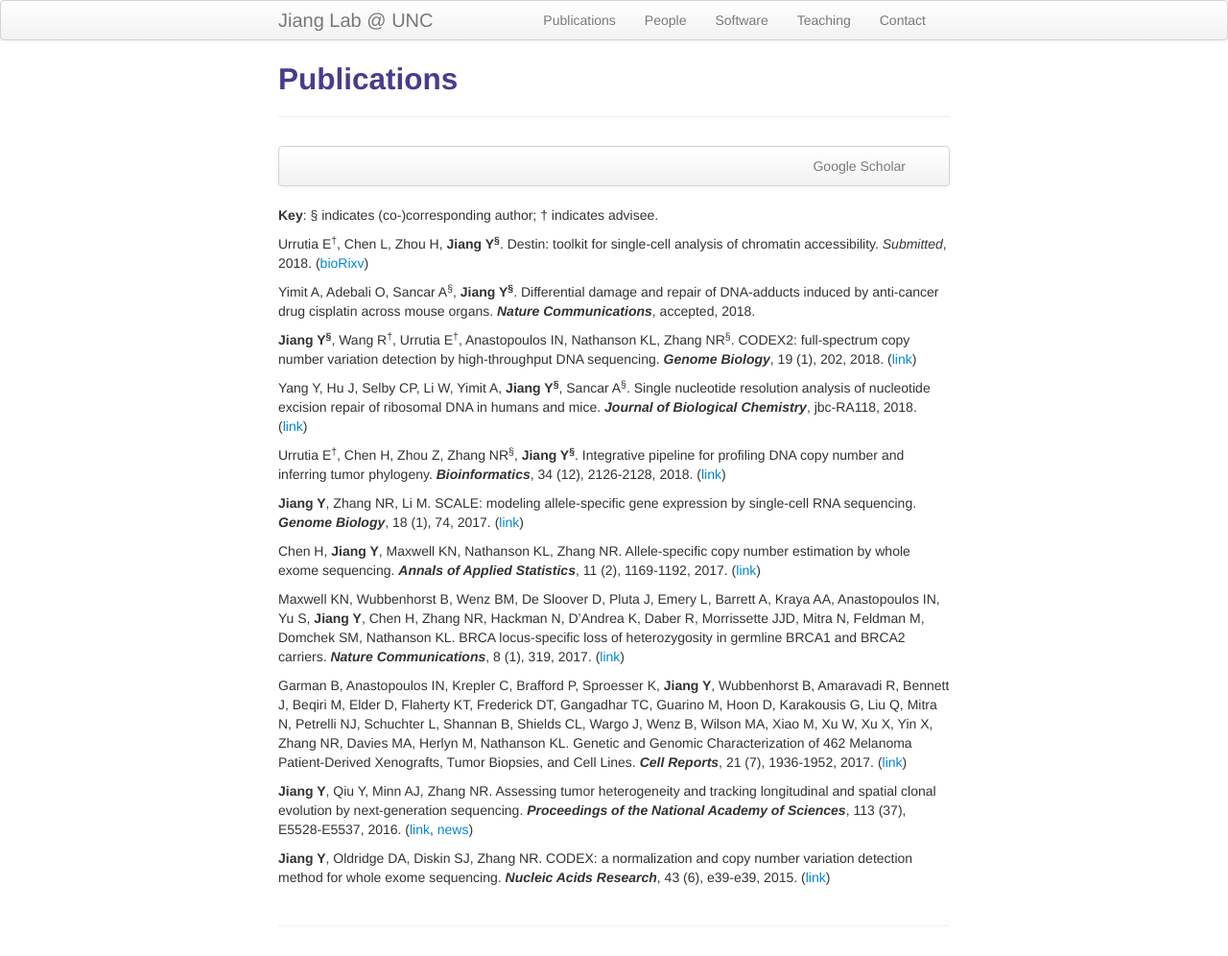
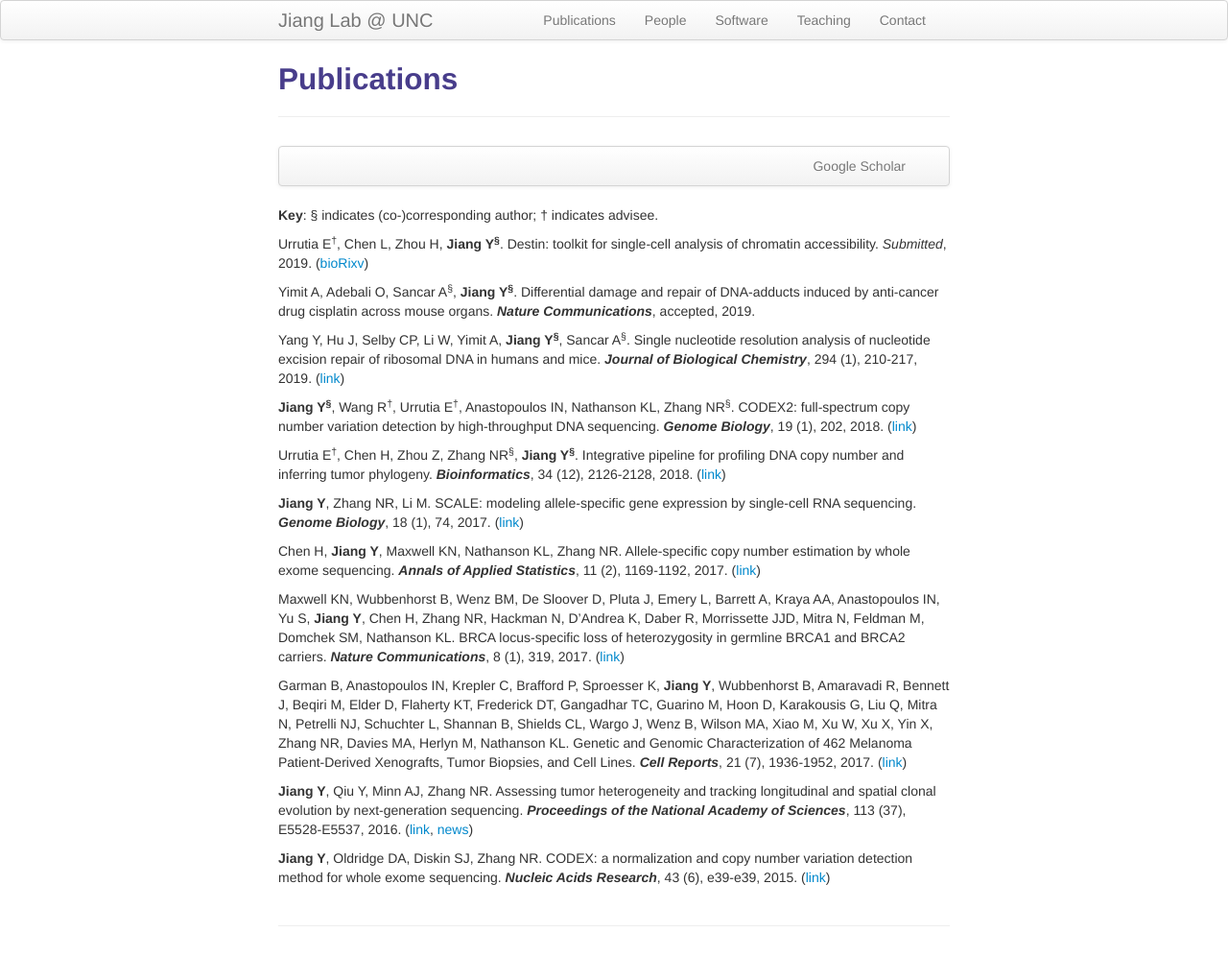
Before and after one commit to yuchaojiang/yuchaojiang.github.io, a Jekyll site: the page built from pages/pubs.md, in a window 1280 px wide. Shown: the whole page at 96% size. Built offline with Jekyll 4.4.1, drawn with Linux system fonts in a browser that asks for light colours.

Commit message:
Update pubs.md

```diff
--- a/pages/pubs.md
+++ b/pages/pubs.md
@@ -14,13 +14,13 @@ description: Yuchao Jiang's publications
 
 **Key**: &sect; indicates (co-)corresponding author; &dagger; indicates advisee.
 
-Urrutia E<sup>&dagger;</sup>, Chen L, Zhou H, **Jiang Y<sup>&sect;</sup>**. Destin: toolkit for single-cell analysis of chromatin accessibility. *Submitted*, 2018. ([bioRixv](http://biorxiv.org/cgi/content/short/461905v1))
+Urrutia E<sup>&dagger;</sup>, Chen L, Zhou H, **Jiang Y<sup>&sect;</sup>**. Destin: toolkit for single-cell analysis of chromatin accessibility. *Submitted*, 2019. ([bioRixv](http://biorxiv.org/cgi/content/short/461905v1))
 
-Yimit A, Adebali O, Sancar A<sup>&sect;</sup>, **Jiang Y<sup>&sect;</sup>**. Differential damage and repair of DNA-adducts induced by anti-cancer drug cisplatin across mouse organs. ***Nature Communications***, accepted, 2018.
+Yimit A, Adebali O, Sancar A<sup>&sect;</sup>, **Jiang Y<sup>&sect;</sup>**. Differential damage and repair of DNA-adducts induced by anti-cancer drug cisplatin across mouse organs. ***Nature Communications***, accepted, 2019.
+
+Yang Y, Hu J, Selby CP, Li W, Yimit A, **Jiang Y<sup>&sect;</sup>**, Sancar A<sup>&sect;</sup>. Single nucleotide resolution analysis of nucleotide excision repair of ribosomal DNA in humans and mice. ***Journal of Biological Chemistry***, 294 (1), 210-217, 2019. ([link](http://www.jbc.org/content/early/2018/11/09/jbc.RA118.006121.full.pdf))
 
 **Jiang Y<sup>&sect;</sup>**, Wang R<sup>&dagger;</sup>, Urrutia E<sup>&dagger;</sup>, Anastopoulos IN, Nathanson KL, Zhang NR<sup>&sect;</sup>. CODEX2: full-spectrum copy number variation detection by high-throughput DNA sequencing. ***Genome Biology***, 19 (1), 202, 2018. ([link](https://genomebiology.biomedcentral.com/articles/10.1186/s13059-018-1578-y))
-
-Yang Y, Hu J, Selby CP, Li W, Yimit A, **Jiang Y<sup>&sect;</sup>**, Sancar A<sup>&sect;</sup>. Single nucleotide resolution analysis of nucleotide excision repair of ribosomal DNA in humans and mice. ***Journal of Biological Chemistry***, jbc-RA118, 2018. ([link](http://www.jbc.org/content/early/2018/11/09/jbc.RA118.006121.full.pdf))
 
 Urrutia E<sup>&dagger;</sup>, Chen H, Zhou Z, Zhang NR<sup>&sect;</sup>, **Jiang Y<sup>&sect;</sup>**. Integrative pipeline for profiling DNA copy number and inferring tumor phylogeny. ***Bioinformatics***, 34 (12), 2126-2128, 2018. ([link](https://doi.org/10.1093/bioinformatics/bty057))
 
```
